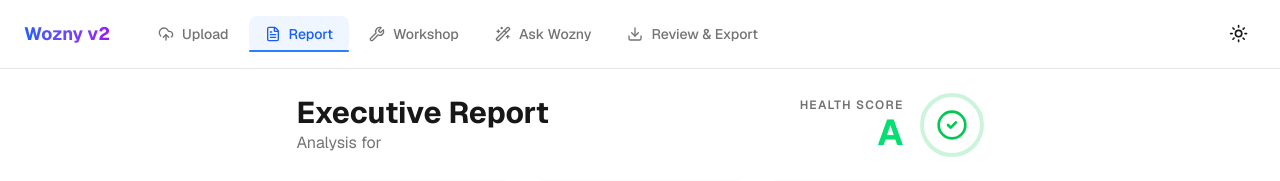
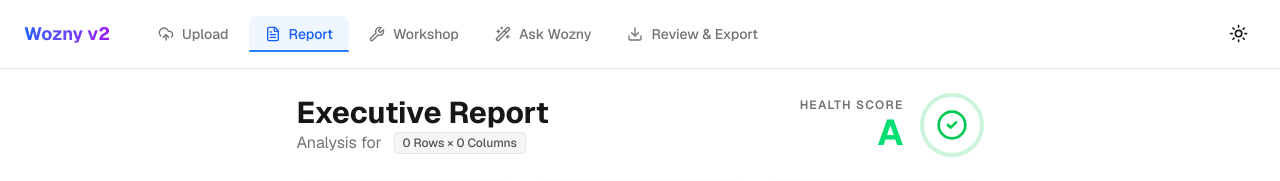
Before and after one commit to AI-Prismscope/wozny_v2, a Next.js app: page / in a window 1280 px wide. Both pictures are taken after a click on the button "Report". Shown: the top 181 px of the page. Built offline with nearby package versions, Linux system fonts and the light colour scheme.

Commit message:
docs: update prd and log with performance findings

```diff
--- a/src/features/report/views/ReportView.tsx
+++ b/src/features/report/views/ReportView.tsx
@@ -65,7 +65,12 @@
             <div className="flex-none flex items-center justify-between mb-6">
                 <div>
                     <h1 className="text-3xl font-bold text-neutral-900 dark:text-white">Executive Report</h1>
-                    <p className="text-neutral-500 dark:text-neutral-400">Analysis for <span className="text-neutral-700 dark:text-neutral-200 font-mono">{fileName}</span></p>
+                    <div className="flex items-center gap-3">
+                        <p className="text-neutral-500 dark:text-neutral-400">Analysis for <span className="text-neutral-700 dark:text-neutral-200 font-mono">{fileName}</span></p>
+                        <span className="px-2 py-0.5 rounded text-xs font-medium bg-neutral-100 dark:bg-neutral-800 text-neutral-600 dark:text-neutral-400 border border-neutral-200 dark:border-neutral-700">
+                            {rows.length.toLocaleString()} Rows × {Object.keys(rows[0] || {}).length} Columns
+                        </span>
+                    </div>
                 </div>
                 <div className="flex items-center gap-4">
                     <div className="text-right">
--- a/src/features/upload/views/UploadView.tsx
+++ b/src/features/upload/views/UploadView.tsx
@@ -22,11 +22,13 @@
         setError(null);
         try {
             const { data, columns } = await parseCsvFile(file);
+
+            // Hard Limit: 5,000 Rows
             if (data.length > 5000) {
-                // Warning or blocking? Spec says "Max 5000 rows approx".
-                // We will allow it but warn.
-                console.warn('Large file detected');
+                setError(`File too large (${data.length} rows). Maximum allowed is 5,000 rows to ensure browser performance.`);
+                return; // Stop execution
             }
+
             setCsvData(file.name, data, columns);
         } catch (e) {
             setError('Failed to parse CSV. Check file format.');
@@ -109,6 +111,8 @@
                         {error}
                     </div>
                 )}
+
+
             </div>
         </div>
     );
```
Also changed, not shown: 1 other file (tests, documents, lock files or other folders).
